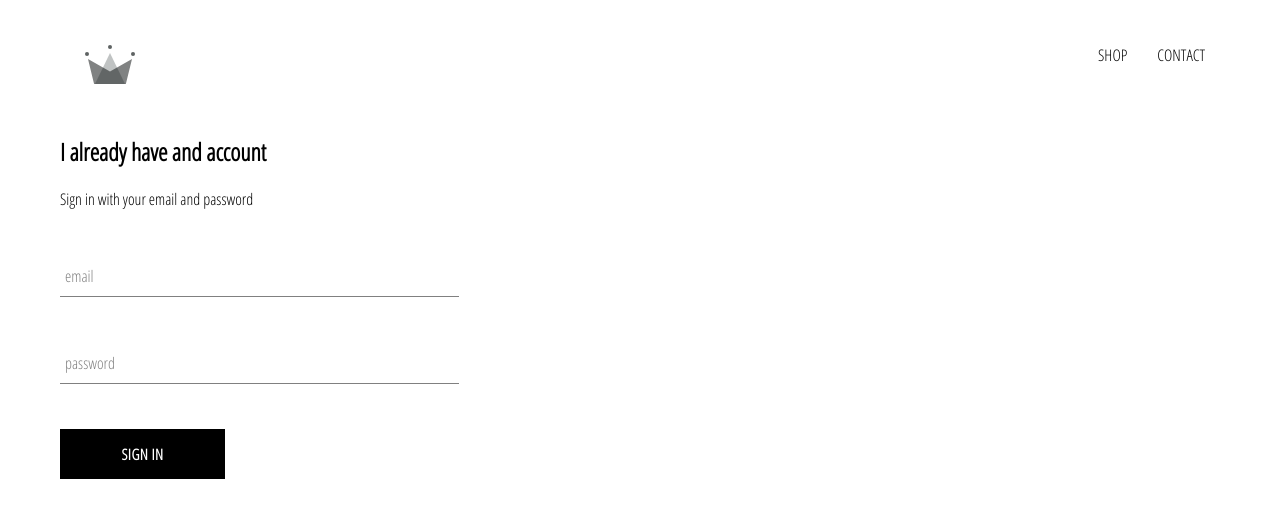
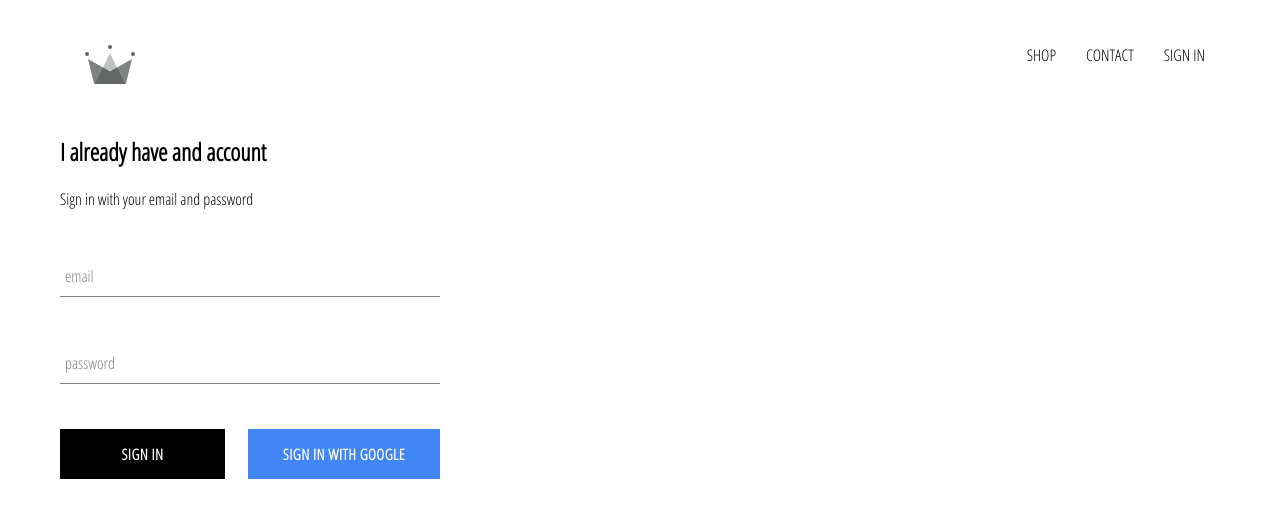
Before and after one commit to steca93/crwn-clothing-steca, a React (Create React App) app: page /signin in a window 1280 px wide. Shown: the top 518 px of the page. Built offline with nearby package versions, Linux system fonts and the light colour scheme; no server answers.

Commit message:
integrated firebase into application, created sign in page with sign in component and sign in with google

```diff
--- a/package.json
+++ b/package.json
@@ -6,6 +6,7 @@
     "@testing-library/jest-dom": "^4.2.4",
     "@testing-library/react": "^9.5.0",
     "@testing-library/user-event": "^7.2.1",
+    "firebase": "^7.13.2",
     "node-sass": "^4.13.1",
     "react": "^16.13.1",
     "react-dom": "^16.13.1",
--- a/src/App.css
+++ b/src/App.css
@@ -7,3 +7,7 @@
     text-decoration: none;
     color: black;
 }
+
+* {
+    box-sizing: border-box;
+}
--- a/src/App.js
+++ b/src/App.js
@@ -1,23 +1,61 @@
-import React from 'react';
-import { Switch, Route } from 'react-router-dom';
-import './App.css';
+import React from "react";
+import { Switch, Route } from "react-router-dom";
+import "./App.css";
 
-import HomePage from './pages/homepage/homepage.component';
-import ShopPage from './pages/shop/shop.component';
-import SignInAndSignUpPage from './pages/sign-in-and-sign-up/sign-in-and-sign-up.component';
-import Header from './components/header/header.component';
+import HomePage from "./pages/homepage/homepage.component";
+import ShopPage from "./pages/shop/shop.component";
+import SignInAndSignUpPage from "./pages/sign-in-and-sign-up/sign-in-and-sign-up.component";
+import Header from "./components/header/header.component";
+import { auth } from "./firebase/firebase.utils";
 
-function App() {
+// function App() {
+//   return (
+//     <div>
+//     <Header/>
+//       <Switch>
+//         <Route exact path='/' component={HomePage}/>
+//         <Route path='/shop' component={ShopPage}/>
+//         <Route path='/signin' component={SignInAndSignUpPage}/>
+//       </Switch>
+//     </div>
+//   );
+// }
+
+class App extends React.Component {
+  constructor() {
+    super();
+
+    this.state = {
+      currentUser: null
+    }
+  }
+
+  unsubscrubeFromAuth = null;
+
+  componentDidMount() {
+    this.unsubscrubeFromAuth = auth.onAuthStateChanged(user => {
+      this.setState({ currentUser: user});
+
+      console.log(user);
+    })
+  }
+
+  componentWillUnmount() {
+    this.unsubscrubeFromAuth();
+  }
+
+  render() {
     return (
       <div>
-    <Header/>
+        <Header currentUser={this.state.currentUser}/>
         <Switch>
-        <Route exact path='/' component={HomePage}/>
-        <Route path='/shop' component={ShopPage}/>
-        <Route path='/signin' component={SignInAndSignUpPage}/>
+          <Route exact path="/" component={HomePage} />
+          <Route path="/shop" component={ShopPage} />
+          <Route path="/signin" component={SignInAndSignUpPage} />
         </Switch>
       </div>
     );
   }
+}
 
 export default App;
--- a/src/components/custom-button/custom-button.component.jsx
+++ b/src/components/custom-button/custom-button.component.jsx
@@ -1,8 +1,8 @@
 import React from "react";
 import "./custom-button.styles.scss";
 
-const CustomButton = ({ children, ...otherProps }) => (
-  <button className="custom-button" {...otherProps}>
+const CustomButton = ({ children, isGoogleSignIn,  ...otherProps }) => (
+  <button className={`${isGoogleSignIn ? 'google-sign-in' : '' } custom-button`} {...otherProps}>
     {children}
   </button>
 );
--- a/src/components/custom-button/custom-button.styles.scss
+++ b/src/components/custom-button/custom-button.styles.scss
@@ -19,4 +19,14 @@
       color: black;
       border: 1px solid black;
     }
+
+    &.google-sign-in {
+      background-color: #4285f4;
+      color: white;
+
+      &:hover {
+        background-color: #357ae8;
+        border: none;
+      }
+    }
   }
--- a/src/components/form-input/form-input.component.jsx
+++ b/src/components/form-input/form-input.component.jsx
@@ -7,9 +7,9 @@
         <input className='form-input' onChange={handleChange} {...otherProps} />
         {
             label ?
-            (<lable className={`${otherProps.value.length ? 'shirnk' : ''} form-input-label`}>
+            (<label className={`${otherProps.value.length ? 'shirnk' : ''} form-input-label`}>
             { label }
-            </lable>)
+            </label>)
             : null
         }
     </div>
--- a/src/components/header/header.component.jsx
+++ b/src/components/header/header.component.jsx
@@ -1,11 +1,13 @@
 import React from 'react';
 import { Link } from 'react-router-dom';
+
+import { auth } from '../../firebase/firebase.utils';
 
 import { ReactComponent as Logo } from '../../assets/crown.svg';
 
 import './header.styles.scss';
 
-const Header = () => (
+const Header = ({ currentUser }) => (
     <div className='header'>
         <Link className='logo-container' to='/'>
             <Logo className='logo'/>
@@ -13,6 +15,12 @@
         <div className='options'>
             <Link className='option' to='/shop'>SHOP</Link>
             <Link className='option' to='/shop'>CONTACT</Link>
+            {
+                currentUser ?
+                <div className='option' onClick={() => auth.signOut()}>SIGN OUT</div>
+                :
+                <Link className='option' to='/signin'>SIGN IN</Link>
+            }
         </div>
     </div>
 )
--- a/src/components/header/header.styles.scss
+++ b/src/components/header/header.styles.scss
@@ -20,6 +20,7 @@
 
       .option {
         padding: 10px 15px;
+        cursor: pointer;
       }
     }
   }
--- a/src/components/sign-in/sign-in-styles.scss
+++ b/src/components/sign-in/sign-in-styles.scss
@@ -1,9 +1,14 @@
 .sign-in {
-    width: 30vw;
+    width: 380px;
     display: flex;
     flex-direction: column;
 
     .title {
         margin: 10px 0;
     }
+
+    .buttons {
+        display: flex;
+        justify-content: space-between;
+    }
 }
--- a/src/components/sign-in/sign-in.component.jsx
+++ b/src/components/sign-in/sign-in.component.jsx
@@ -2,6 +2,8 @@
 
 import FormInput from "./../form-input/form-input.component";
 import CustomButton from "./../custom-button/custom-button.component";
+
+import { signInWithGoogle } from "../../firebase/firebase.utils";
 
 import "./sign-in-styles.scss";
 
@@ -50,7 +52,12 @@
             label="password"
             required
           />
-          <CustomButton type="submit"> Sign In </CustomButton>
+          <div className="buttons">
+            <CustomButton type="submit"> Sign In </CustomButton>
+            <CustomButton onClick={signInWithGoogle} isGoogleSignIn>
+              Sign in with Google
+            </CustomButton>
+          </div>
         </form>
       </div>
     );
--- /dev/null
+++ b/src/firebase/firebase.utils.js
@@ -0,0 +1,25 @@
+import firebase from 'firebase/app';
+import 'firebase/firestore';
+import 'firebase/auth';
+
+const config = {
+    apiKey: "AIzaSyA3NrsmEuQuguq0NQUxgKE0_KXgX11VsVI",
+    authDomain: "crwn-db-4112c.firebaseapp.com",
+    databaseURL: "https://crwn-db-4112c.firebaseio.com",
+    projectId: "crwn-db-4112c",
+    storageBucket: "crwn-db-4112c.appspot.com",
+    messagingSenderId: "827126682770",
+    appId: "1:827126682770:web:59513c5c092858bc83424b",
+    measurementId: "G-S8Y098RSKR"
+}
+
+firebase.initializeApp(config);
+
+export const auth = firebase.auth();
+export const firestore = firebase.firestore();
+
+const provider = new firebase.auth.GoogleAuthProvider();
+provider.setCustomParameters({ prompt: 'select_account'});
+export const signInWithGoogle = () => auth.signInWithPopup(provider);
+
+export default firebase;
```
Also changed, not shown: 1 other file (tests, documents, lock files or other folders). Lines whose indentation alone changed are shown as unchanged.
